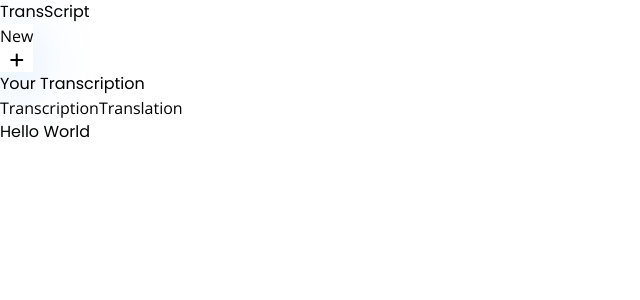
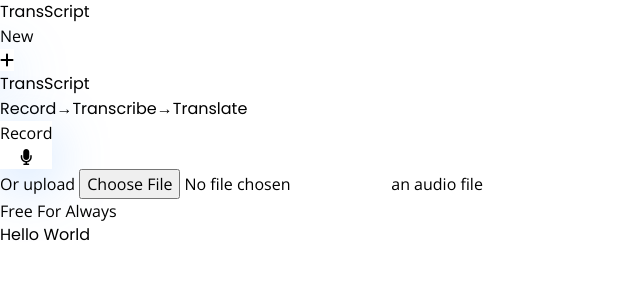
Before and after one commit to Pujan-sarkar/TransScribe, a React (Vite) app: page / in a window 1280 px wide. Shown: the top 300 px of the page, without its empty margins (0-640 px from the left). Built offline with nearby package versions, Linux system fonts and the light colour scheme.

Commit message:
feat:some fix

```diff
--- a/src/App.jsx
+++ b/src/App.jsx
@@ -10,8 +10,8 @@ import Transcribing from "./components/Transcribing";
 function App() {
   const [file, setFile] = useState(null);
   const [audioStream, setAudioStream] = useState(null);
-  const [output, setOutput] = useState(true);
-  const [loading, setLoading] = useState(true);
+  const [output, setOutput] = useState(null);
+  const [loading, setLoading] = useState(false);
 
   const isAudioAvailable = file || audioStream;
   function handleAudioReset() {
--- a/src/components/Header.jsx
+++ b/src/components/Header.jsx
@@ -3,13 +3,18 @@ import React from "react";
 const Header = () => {
   return (
     <header className="flex items-center justify-between gap-4 p-4">
-      <h1 className="font-medium'">
-        Trans<span className="text-blue-400 bold">Script</span>
-      </h1>
-      <button className="flex items-center gap-2 specialbutton px-4 text-sm py-2 rounded-lg text-blue-400">
+      <a href="/">
+        <h1 className="font-medium'">
+          Trans<span className="text-blue-400 bold">Script</span>
+        </h1>
+      </a>
+      <a
+        href="/"
+        className="flex items-center gap-2 specialbutton px-4 text-sm py-2 rounded-lg text-blue-400"
+      >
         <p>New</p>
         <i class="fa-solid fa-plus"></i>
-      </button>
+      </a>
     </header>
   );
 };
--- a/src/components/Information.jsx
+++ b/src/components/Information.jsx
@@ -1,4 +1,6 @@
 import React, { useState } from "react";
+import Transcription from "./Transcription";
+import Translation from "./Translation";
 
 export default function Information() {
   const [tab, setTab] = useState("transcription");
@@ -34,6 +36,7 @@ export default function Information() {
             Translation
           </button>
         </div>
+        {tab === "transcription" ? <Transcription /> : <Translation />}
       </main>
     </div>
   );
--- /dev/null
+++ b/src/components/Transcription.jsx
@@ -0,0 +1,9 @@
+import React from 'react'
+
+const Transcription = () => {
+  return (
+    <div>Transcription</div>
+  )
+}
+
+export default Transcription
--- /dev/null
+++ b/src/components/Translation.jsx
@@ -0,0 +1,9 @@
+import React from 'react'
+
+const Translation = () => {
+  return (
+    <div>Translation</div>
+  )
+}
+
+export default Translation
```
